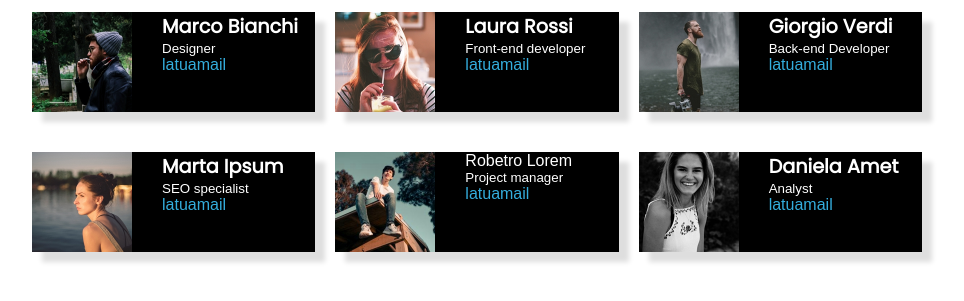
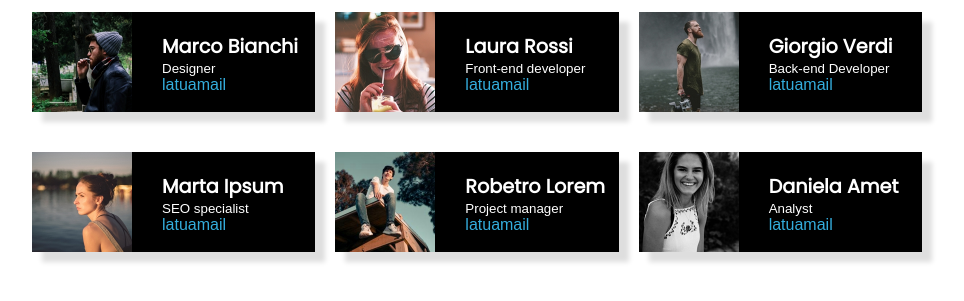
Before and after one commit to CarloCassini/html-css-float-cards, a plain HTML site: page index.html in a window 1280 px wide. Shown: the part 117-418 px from the top of the page, without its empty margins (163-1127 px from the left). Drawn offline with Linux system fonts and the light colour scheme; a web font is replaced by a local one.

Commit message:
fix errors

```diff
--- a/css/style.css
+++ b/css/style.css
@@ -65,6 +65,7 @@ header > p {
   font-family: "Poppins", sans-serif;
   font-weight: bold;
   font-size: larger;
+  padding-top: 20px;
 }
 .card > .profession {
   font-size: smaller;
--- a/index.html
+++ b/index.html
@@ -84,7 +84,7 @@
               alt="Roberto Lorem"
               class="foto"
             />
-            <div class="nape">Robetro Lorem</div>
+            <div class="name">Robetro Lorem</div>
             <div class="profession">Project manager</div>
             <a href="mailto:tuaMail@nomeTuoSito.it" class="mail"> latuamail </a>
           </div>
```
